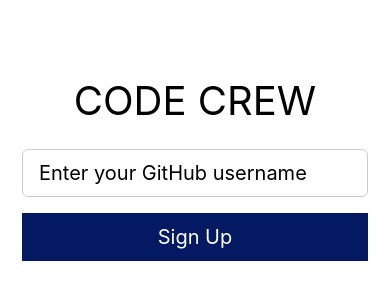
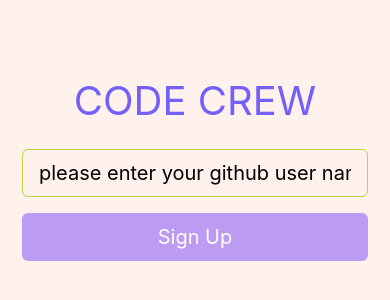
Before and after one commit to morganlloyd11/CodeCrew, a React Native app: screen /SignIn in a window 390 px wide. Shown: the part 254-554 px from the top of the page. Built offline with nearby package versions, Linux system fonts and the light colour scheme.

Commit message:
made changes to the colors of the design

```diff
--- a/App.tsx
+++ b/App.tsx
@@ -4,7 +4,7 @@ import React from 'react';
 // import navigation container
 import { NavigationContainer } from '@react-navigation/native';
 
-// import gesture root view (needed for buttons & gestures to work!)
+// import gesture root view
 import { GestureHandlerRootView } from 'react-native-gesture-handler';
 
 // import your nav stack
@@ -15,7 +15,7 @@ import { StyleSheet } from 'react-native';
 
 export default function App() {
   return (
-    // gesture handler must wrap the entire app
+    // gesture handler wrapping over nav and app
     <GestureHandlerRootView style={styles.container}>
       <NavigationContainer>
         <AppNavigator />
@@ -24,7 +24,7 @@ export default function App() {
   );
 }
 
-// full screen style for the gesture container
+// styles
 const styles = StyleSheet.create({
   container: {
     flex: 1,
--- a/index.ts
+++ b/index.ts
@@ -2,7 +2,4 @@ import { registerRootComponent } from 'expo';
 
 import App from './App';
 
-// registerRootComponent calls AppRegistry.registerComponent('main', () => App);
-// It also ensures that whether you load the app in Expo Go or in a native build,
-// the environment is set up appropriately
 registerRootComponent(App);
--- a/navigation/AppNavigator.tsx
+++ b/navigation/AppNavigator.tsx
@@ -46,7 +46,7 @@ export default function AppNavigator() {
         title: 'GitHub Profile',
         headerShown: true,
         headerStyle: {
-      backgroundColor: '#031A62',
+      backgroundColor: '#bc9bf3',
     },
     headerTintColor: '#fff',
     headerTitleAlign: 'center',
--- a/screens/Profile.tsx
+++ b/screens/Profile.tsx
@@ -26,7 +26,7 @@ export default function Profile({ route }: Props) {
     <>
       <StatusBar hidden />
 
-      {/* shows github page in app*/}
+      {/* show github page in app*/}
       <WebView
       //make fullscreen
         style={{ flex: 1 }}
--- a/screens/SignIn.tsx
+++ b/screens/SignIn.tsx
@@ -44,20 +44,20 @@ export default function SignIn({ navigation }: Props) {
       }
     } catch (error) {
       // if the username doesn’t exist
-      Alert.alert('There is no such username on GitHub.');
+      Alert.alert('github user does not exist :(');
     }
   };
 
   return (
     <View style={styles.container}>
-      <StatusBar style="dark" />
+      <StatusBar style="dark"/>
 
       {/* welcome text at the top */}
       <Text style={styles.title}>CODE CREW</Text>
 
       {/* input where the user types their GitHub username */}
       <TextInput
-        placeholder="Enter your GitHub username"
+        placeholder="please enter your github user name :)"
         style={styles.input}
         value={username}
         onChangeText={setUsername}
@@ -78,16 +78,18 @@ const styles = StyleSheet.create({
     flex: 1,
     padding: 22,
     justifyContent: 'center',
-    backgroundColor: '#fff',
+    backgroundColor: '#fff1eb',
   },
   title: {
     fontSize: 40,
     marginBottom: 24,
     textAlign: 'center',
+    color: '#7360f9',
   },
   input: {
+
     borderWidth: 1,
-    borderColor: '#ccc',
+    borderColor: '#b9d440',
     borderRadius: 6,
     paddingHorizontal: 16,
     height: 48,
@@ -95,9 +97,10 @@ const styles = StyleSheet.create({
     marginBottom: 16,
   },
   button: {
-    backgroundColor: '#031A62',
+    backgroundColor: '#bc9bf3',
     height: 48,
     justifyContent: 'center',
+    borderRadius: 6,
   },
   buttonText: {
     color: '#fff',
```
